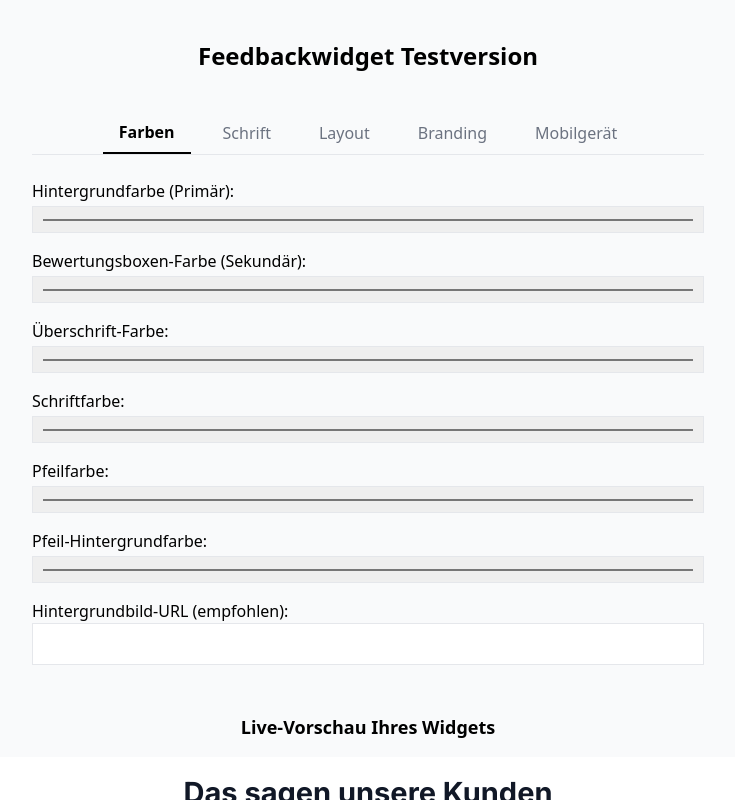
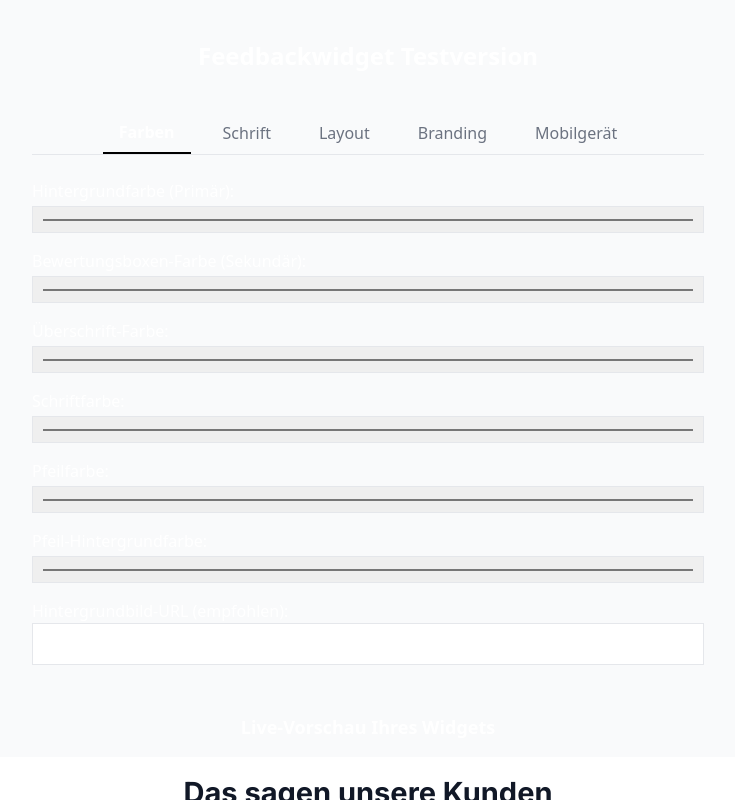
Before and after one commit to Hamsa777/KI-Partner, a React (Vite) app: page /TestEditor in a window 1280 px wide. Both pictures are taken after a click on the button "Farben". Shown: the top 800 px of the page, without its empty margins (272-1007 px from the left). Built offline with nearby package versions, Linux system fonts and the light colour scheme.

Commit message:
Initial commit

```diff
--- a/src/index.css
+++ b/src/index.css
@@ -6,18 +6,34 @@
 @tailwind utilities;
 
 /* ----------------------------------------------------
-   Prevent horizontal overflow (fix double-scroll + render flicker)
+   Global Reset + echter Seitenhintergrund
 ---------------------------------------------------- */
+html,
+body,
+#root {
+  margin: 0;
+  padding: 0;
+  min-height: 100%;
+  width: 100%;
+  background: #020617;
+}
+
 html,
 body {
   overflow-x: hidden;
   max-width: 100%;
 }
 
+body {
+  color: white;
+  overscroll-behavior-y: none;
+}
+
 /* ----------------------------------------------------
    Disable Text Selection (Global No-Select)
 ---------------------------------------------------- */
-.no-select, .no-select * {
+.no-select,
+.no-select * {
   user-select: none !important;
 }
 
@@ -25,40 +41,35 @@ body {
    Hide Scrollbar for Feedback Cards (WebKit Only)
 ---------------------------------------------------- */
 .feedback-card-scroll::-webkit-scrollbar {
-  display: none; /* Chrome, Safari, Edge */
+  display: none;
 }
 
 .feedback-card-scroll {
-  -ms-overflow-style: none; /* old MS browsers */
+  -ms-overflow-style: none;
 }
 
 /* ----------------------------------------------------
    KI-PARTNER GLOBAL SCROLLBAR (WebKit Only)
 ---------------------------------------------------- */
-
-/* Scrollbar width */
 ::-webkit-scrollbar {
   width: 10px;
 }
 
-/* Scrollbar background (same as page gradient) */
 ::-webkit-scrollbar-track {
   background: linear-gradient(to bottom, #010d21, #000000);
 }
 
-/* Scroll thumb with gradient */
 ::-webkit-scrollbar-thumb {
   background: linear-gradient(to bottom, #283593, #4f46e5, #00bcd4);
   border-radius: 10px;
 }
 
-/* Hover effect */
 ::-webkit-scrollbar-thumb:hover {
   background: linear-gradient(to bottom, #4f46e5, #00bcd4, #283593);
 }
 
 /* ----------------------------------------------------
-   Hide scrollbar on mobile (clean UI)
+   Hide scrollbar on mobile
 ---------------------------------------------------- */
 @media (max-width: 768px) {
   ::-webkit-scrollbar {
```
